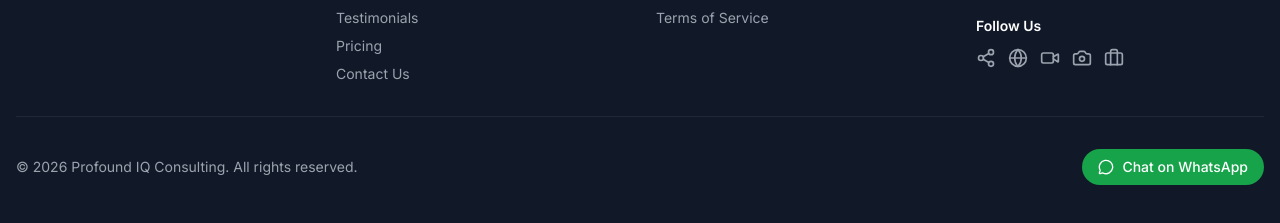
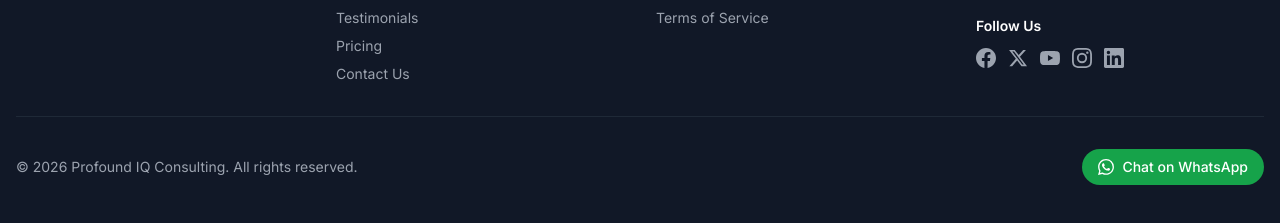
Before and after one commit to karwenji/profoundiqweb, a Next.js app: page / in a window 1280 px wide. Shown: the part 3842-4065 px from the top of the page. Built offline with nearby package versions, Linux system fonts and the light colour scheme.

Commit message:
official social media icons

```diff
--- a/src/components/Footer.tsx
+++ b/src/components/Footer.tsx
@@ -1,6 +1,54 @@
 import Link from 'next/link'
 import Logo from './Logo'
-import { Share2, MessageCircle, Globe, Video, Camera, Briefcase } from 'lucide-react'
+import { MessageCircle } from 'lucide-react'
+
+function FacebookIcon({ className }: { className?: string }) {
+  return (
+    <svg className={className} viewBox="0 0 24 24" fill="currentColor" xmlns="http://www.w3.org/2000/svg">
+      <path d="M24 12.073c0-6.627-5.373-12-12-12s-12 5.373-12 12c0 5.99 4.388 10.954 10.125 11.854v-8.385H7.078v-3.47h3.047V9.43c0-3.007 1.792-4.669 4.533-4.669 1.312 0 2.686.235 2.686.235v2.953H15.83c-1.491 0-1.956.925-1.956 1.874v2.25h3.328l-.532 3.47h-2.796v8.385C19.612 23.027 24 18.062 24 12.073z" />
+    </svg>
+  )
+}
+
+function XIcon({ className }: { className?: string }) {
+  return (
+    <svg className={className} viewBox="0 0 24 24" fill="currentColor" xmlns="http://www.w3.org/2000/svg">
+      <path d="M18.244 2.25h3.308l-7.227 8.26 8.502 11.24H16.17l-5.214-6.817L4.99 21.75H1.68l7.73-8.835L1.254 2.25H8.08l4.713 6.231zm-1.161 17.52h1.833L7.084 4.126H5.117z" />
+    </svg>
+  )
+}
+
+function YoutubeIcon({ className }: { className?: string }) {
+  return (
+    <svg className={className} viewBox="0 0 24 24" fill="currentColor" xmlns="http://www.w3.org/2000/svg">
+      <path d="M23.498 6.186a3.016 3.016 0 0 0-2.122-2.136C19.505 3.545 12 3.545 12 3.545s-7.505 0-9.377.505A3.017 3.017 0 0 0 .502 6.186C0 8.07 0 12 0 12s0 3.93.502 5.814a3.016 3.016 0 0 0 2.122 2.136c1.871.505 9.376.505 9.376.505s7.505 0 9.377-.505a3.015 3.015 0 0 0 2.122-2.136C24 15.93 24 12 24 12s0-3.93-.502-5.814zM9.545 15.568V8.432L15.818 12l-6.273 3.568z" />
+    </svg>
+  )
+}
+
+function InstagramIcon({ className }: { className?: string }) {
+  return (
+    <svg className={className} viewBox="0 0 24 24" fill="currentColor" xmlns="http://www.w3.org/2000/svg">
+      <path d="M12 2.163c3.204 0 3.584.012 4.85.07 3.252.148 4.771 1.691 4.919 4.919.058 1.265.069 1.645.069 4.849 0 3.205-.012 3.584-.069 4.849-.149 3.225-1.664 4.771-4.919 4.919-1.266.058-1.644.07-4.85.07-3.204 0-3.584-.012-4.849-.07-3.26-.149-4.771-1.699-4.919-4.92-.058-1.265-.07-1.644-.07-4.849 0-3.204.013-3.583.07-4.849.149-3.227 1.664-4.771 4.919-4.919 1.266-.057 1.645-.069 4.849-.069zM12 0C8.741 0 8.333.014 7.053.072 2.695.272.273 2.69.073 7.052.014 8.333 0 8.741 0 12c0 3.259.014 3.668.072 4.948.2 4.358 2.618 6.78 6.98 6.98C8.333 23.986 8.741 24 12 24c3.259 0 3.668-.014 4.948-.072 4.354-.2 6.782-2.618 6.979-6.98.059-1.28.073-1.689.073-4.948 0-3.259-.014-3.667-.072-4.947-.196-4.354-2.617-6.78-6.979-6.98C15.668.014 15.259 0 12 0zm0 5.838a6.162 6.162 0 1 0 0 12.324 6.162 6.162 0 0 0 0-12.324zM12 16a4 4 0 1 1 0-8 4 4 0 0 1 0 8zm6.406-11.845a1.44 1.44 0 1 0 0 2.881 1.44 1.44 0 0 0 0-2.881z" />
+    </svg>
+  )
+}
+
+function LinkedinIcon({ className }: { className?: string }) {
+  return (
+    <svg className={className} viewBox="0 0 24 24" fill="currentColor" xmlns="http://www.w3.org/2000/svg">
+      <path d="M20.447 20.452h-3.554v-5.569c0-1.328-.027-3.037-1.852-3.037-1.853 0-2.136 1.445-2.136 2.939v5.667H9.351V9h3.414v1.561h.046c.477-.9 1.637-1.85 3.37-1.85 3.601 0 4.267 2.37 4.267 5.455v6.286zM5.337 7.433a2.062 2.062 0 0 1-2.063-2.065 2.064 2.064 0 1 1 2.063 2.065zm1.782 13.019H3.555V9h3.564v11.452zM22.225 0H1.771C.792 0 0 .774 0 1.729v20.542C0 23.227.792 24 1.771 24h20.451C23.2 24 24 23.227 24 22.271V1.729C24 .774 23.2 0 22.222 0h.003z" />
+    </svg>
+  )
+}
+
+function WhatsappIcon({ className }: { className?: string }) {
+  return (
+    <svg className={className} viewBox="0 0 24 24" fill="currentColor" xmlns="http://www.w3.org/2000/svg">
+      <path d="M17.472 14.382c-.297-.149-1.758-.867-2.03-.967-.273-.099-.471-.148-.67.15-.197.297-.767.966-.94 1.164-.173.199-.347.223-.644.075-.297-.15-1.255-.463-2.39-1.475-.883-.788-1.48-1.761-1.653-2.059-.173-.297-.018-.458.13-.606.134-.133.298-.347.446-.52.149-.174.198-.298.298-.497.099-.198.05-.371-.025-.52-.075-.149-.669-1.612-.916-2.207-.242-.579-.487-.5-.669-.51-.173-.008-.371-.01-.57-.01-.198 0-.52.074-.792.372-.272.297-1.04 1.016-1.04 2.479 0 1.462 1.065 2.875 1.213 3.074.149.198 2.096 3.2 5.077 4.487.709.306 1.262.489 1.694.625.712.227 1.36.195 1.871.118.571-.085 1.758-.719 2.006-1.413.248-.694.248-1.289.173-1.413-.074-.124-.272-.198-.57-.347m-5.421 7.403h-.004a9.87 9.87 0 0 1-5.031-1.378l-.361-.214-3.741.982.998-3.648-.235-.374a9.86 9.86 0 0 1-1.51-5.26c.001-5.45 4.436-9.884 9.888-9.884 2.64 0 5.122 1.03 6.988 2.898a9.825 9.825 0 0 1 2.893 6.994c-.003 5.45-4.437 9.884-9.885 9.884m8.413-18.297A11.815 11.815 0 0 0 12.05 0C5.495 0 .16 5.335.157 11.892c0 2.096.547 4.142 1.588 5.945L.057 24l6.305-1.654a11.882 11.882 0 0 0 5.683 1.448h.005c6.554 0 11.89-5.335 11.893-11.893a11.821 11.821 0 0 0-3.48-8.413z" />
+    </svg>
+  )
+}
 
 export default function Footer() {
   return (
@@ -52,20 +100,20 @@
             <div className="mt-4">
               <h4 className="font-semibold mb-3 text-sm">Follow Us</h4>
               <div className="flex space-x-3">
-                <a href="https://www.facebook.com/profoundIQ" target="_blank" rel="noopener noreferrer" className="text-gray-400 hover:text-white transition-colors">
-                  <Share2 className="h-5 w-5" />
+                <a href="https://www.facebook.com/profoundIQ" target="_blank" rel="noopener noreferrer" className="text-gray-400 hover:text-[#1877F2] transition-colors">
+                  <FacebookIcon className="h-5 w-5" />
                 </a>
                 <a href="https://x.com/ProfoundIQC" target="_blank" rel="noopener noreferrer" className="text-gray-400 hover:text-white transition-colors">
-                  <Globe className="h-5 w-5" />
+                  <XIcon className="h-5 w-5" />
                 </a>
-                <a href="https://www.youtube.com/@ProfoundIQConsulting" target="_blank" rel="noopener noreferrer" className="text-gray-400 hover:text-white transition-colors">
-                  <Video className="h-5 w-5" />
+                <a href="https://www.youtube.com/@ProfoundIQConsulting" target="_blank" rel="noopener noreferrer" className="text-gray-400 hover:text-[#FF0000] transition-colors">
+                  <YoutubeIcon className="h-5 w-5" />
                 </a>
-                <a href="https://www.instagram.com/profoundiqconsulting/" target="_blank" rel="noopener noreferrer" className="text-gray-400 hover:text-white transition-colors">
-                  <Camera className="h-5 w-5" />
+                <a href="https://www.instagram.com/profoundiqconsulting/" target="_blank" rel="noopener noreferrer" className="text-gray-400 hover:text-[#E4405F] transition-colors">
+                  <InstagramIcon className="h-5 w-5" />
                 </a>
-                <a href="https://linkedin.com/company/profound-iq-consulting" target="_blank" rel="noopener noreferrer" className="text-gray-400 hover:text-white transition-colors">
-                  <Briefcase className="h-5 w-5" />
+                <a href="https://linkedin.com/company/profound-iq-consulting" target="_blank" rel="noopener noreferrer" className="text-gray-400 hover:text-[#0A66C2] transition-colors">
+                  <LinkedinIcon className="h-5 w-5" />
                 </a>
               </div>
             </div>
@@ -80,7 +128,7 @@
             rel="noopener noreferrer"
             className="flex items-center gap-2 bg-green-600 hover:bg-green-700 text-white px-4 py-2 rounded-full text-sm font-medium transition-colors"
           >
-            <MessageCircle className="h-4 w-4" />
+            <WhatsappIcon className="h-4 w-4" />
             Chat on WhatsApp
           </a>
         </div>
```
